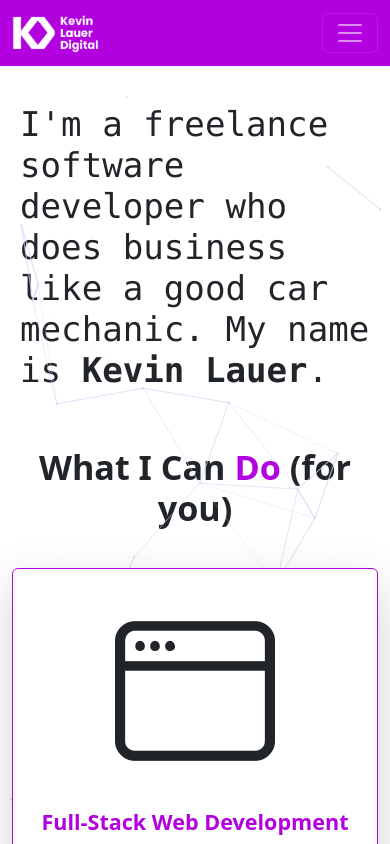
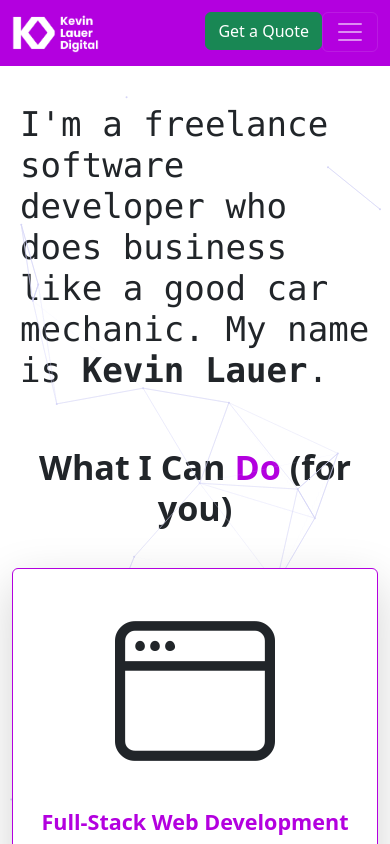
Before and after one commit to kloovin112358/KevinLauerDigital, a React (Create React App) app: page / in a window 390 px wide. Shown: the top 844 px of the page. Built offline with nearby package versions, Linux system fonts and the light colour scheme.

Commit message:
pushed get a quote button to mobile navbar

```diff
--- a/src/App.jsx
+++ b/src/App.jsx
@@ -108,7 +108,10 @@ function App() {
           <a className="navbar-brand" href="/">
             <img src={"/Logo.png"} alt={"Kevin Lauer Digital logo"} height="40"></img>
           </a>
-          <Navbar.Toggle aria-controls="basic-navbar-nav"/>
+          <div>
+            <a href="#hire" className="btn btn-success me-lg-1 mb-1 mb-lg-0 d-inline-block d-lg-none">Get a Quote</a>
+            <Navbar.Toggle aria-controls="basic-navbar-nav"/>
+          </div>
           <Navbar.Collapse id="basic-navbar-nav">
             <Nav className="me-auto">
               <Nav.Link href="#do">What I Can Do</Nav.Link>
@@ -117,7 +120,7 @@ function App() {
               <Nav.Link href="#am">Who I Am</Nav.Link>
             </Nav>
             <Nav>
-              <a href="#hire" className="btn btn-success me-lg-1 mb-1 mb-lg-0">Get a Quote</a>
+            <a href="#hire" className="btn btn-success me-lg-1 mb-1 mb-lg-0 d-none d-lg-inline-block">Get a Quote</a>
             <Button
               variant="dark"
               onClick={() => handleThemeChange(theme === 'dark' ? 'light' : 'dark')}
```
